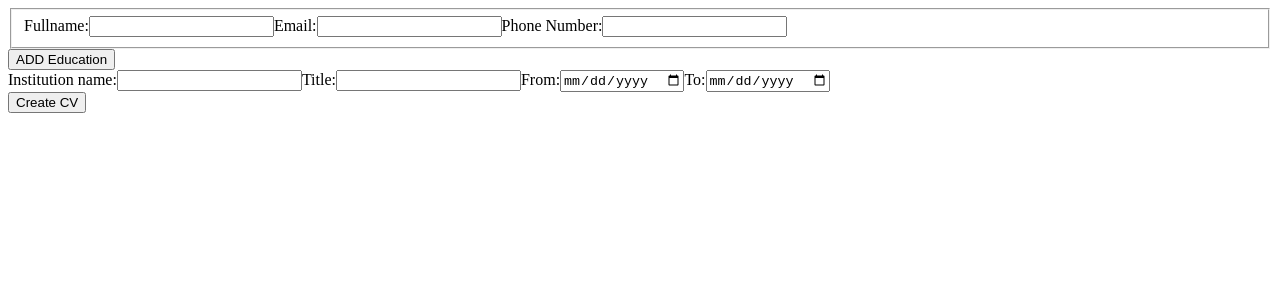
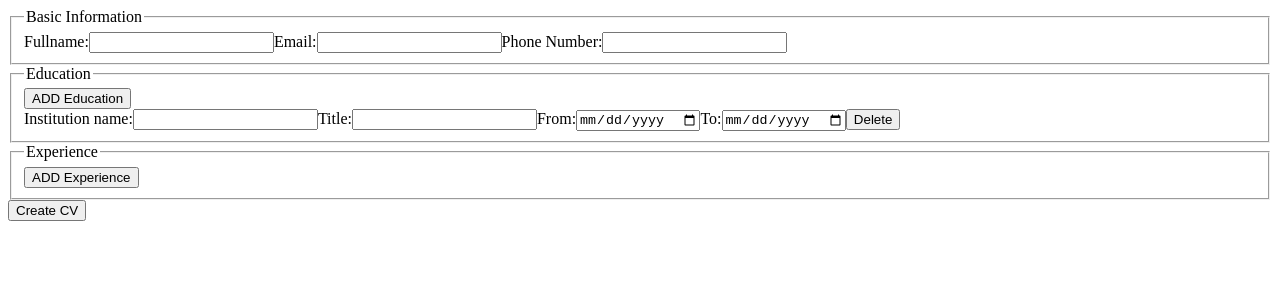
Before and after one commit to lucasmblanco/cv-application-TOP, a React (Create React App) app: page / in a window 1280 px wide. Shown: the top 300 px of the page. Built offline with nearby package versions, Linux system fonts and the light colour scheme.

Commit message:
added delete functionality to education fields

```diff
--- a/src/App.js
+++ b/src/App.js
@@ -21,13 +21,13 @@ class App extends React.Component{
             to: '',
           },
         ],
-
         show: false,
       }
     this.addEducationField = this.addEducationField.bind(this);
     this.handleChange = this.handleChange.bind(this);
     this.recieveDataFromChild = this.recieveDataFromChild.bind(this);
     this.submitForm = this.submitForm.bind(this);
+    this.deleteTask = this.deleteTask.bind(this);
   }
 
   addEducationField(e) {
@@ -51,8 +51,16 @@ class App extends React.Component{
    // console.log(e.target.id)
   }
 
-  recieveDataFromChild(data, index){
+  recieveDataFromChild(index, name, data){
     console.log(index);
+    let newEducation = [...this.state.education];
+    let institution = {...newEducation[index]};
+    institution[name] = data;
+    newEducation[index] = institution;
+    this.setState({ education: newEducation })
+  }
+
+  /* recieveDataFromChild(data, index){
     let newEducation = [...this.state.education];
     let institution = {...newEducation[index]};
     institution.id = data.id;
@@ -62,7 +70,7 @@ class App extends React.Component{
     institution.to = data.to;
     newEducation[index] = institution;
     this.setState({ education: newEducation })
-  }
+  }*/
 
   submitForm(e){
     e.preventDefault();
@@ -72,6 +80,16 @@ class App extends React.Component{
   }
 
 
+  deleteTask(e){
+    e.preventDefault();
+    if(e.target.classList.contains("education-field")){
+      this.setState({
+        education: this.state.education.filter((_, index) => {
+         return index !== Number(e.target.dataset.number)
+        })
+      })
+    }
+  }
 
   render(){
     const {fullname, email, phone, education, show} = this.state;
@@ -79,6 +97,7 @@ class App extends React.Component{
       <div>
       <form onSubmit={this.submitForm}>
         <fieldset>
+          <legend>Basic Information</legend>
           <label>
             Fullname:
             <input type="text" id="fullname"  name="fullname" value={fullname} onChange={this.handleChange}></input>
@@ -92,15 +111,22 @@ class App extends React.Component{
             <input type="tel" id="phone" name="phone" value={phone} pattern="[0-9]{3}-[0-9]{3}-[0-9]{4}" onChange={this.handleChange}></input>
           </label>
         </fieldset>
-        <div>
-        <button onClick={this.addEducationField}>ADD Education</button>
-        {
-          education.map((element, index) => {
-           return <Education key={element.id} recieve={this.recieveDataFromChild} data={element} dataNumber={index}/>
-          })
-        }
+        <fieldset className="education-field">
+          <legend>Education</legend>
+          <button onClick={this.addEducationField}>ADD Education</button>
+          {
+            education.map((element, index) => {
+            return <Education key={element.id} onInput={this.recieveDataFromChild} data={element} dataNumber={index} deleteFunc={this.deleteTask}/>
+            })
+          }
+        </fieldset>
+        <fieldset>
+          <legend>Experience</legend>
+          <button>ADD Experience</button>
+          {
 
-        </div>
+          }
+        </fieldset>
         <button type="submit">Create CV</button>
       </form>
       <Overview cv={this.state} visualization={show}/>
--- a/src/components/education.js
+++ b/src/components/education.js
@@ -5,7 +5,6 @@ class Education extends React.Component {
         super(props);
         this.state = {
                 id: this.props.data.id,
-                index: this.props.dataNumber,
                 name: '',
                 title: '',
                 from: '',
@@ -19,7 +18,7 @@ class Education extends React.Component {
         this.setState({
             [e.target.id]: e.target.value,
         })
-        this.props.recieve(this.state, this.state.index)
+        this.props.onInput(this.props.dataNumber, e.target.id, this.state[e.target.id])
     }
 
     render(){
@@ -42,6 +41,7 @@ class Education extends React.Component {
                             To:
                             <input type="date" id="to" name="to" value={to} onChange={this.handleChange}></input>
                         </label>
+                        <button onClick={this.props.deleteFunc} data-number={this.props.dataNumber} className="education-field">Delete</button>
                     </div>
 
             )
```
